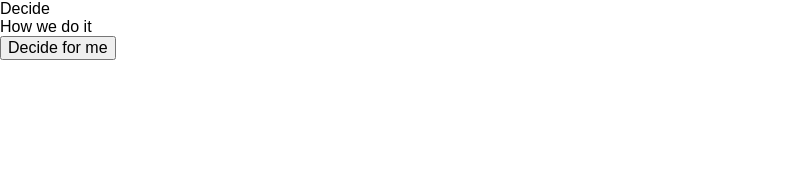
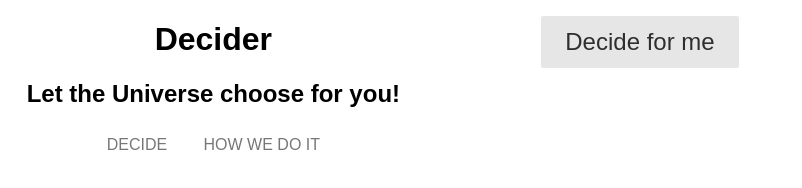
Before and after one commit to tayllan/decider, a plain HTML site: page index.html in a window 1280 px wide. Shown: the whole page, without its empty margins (0-802 px from the left). Drawn offline with Linux system fonts and the light colour scheme.

Commit message:
Initial shot at a better layout

```diff
--- /dev/null
+++ b/css/main.css
@@ -0,0 +1,21 @@
+body {
+	text-align: center;
+}
+
+img {
+	width: 500px;
+	height: 500px;
+}
+
+p {
+	font-weight: bold;
+	color: red;
+}
+
+#how-message {
+	color: black;
+}
+
+.button-xlarge {
+	font-size: 150%;
+}
--- a/index.html
+++ b/index.html
@@ -4,18 +4,26 @@
 		<meta charset="utf-8">
 		<title>Decider</title>
 		<link rel="stylesheet" type="text/css" href="css/pure-min.css">
+		<link rel="stylesheet" type="text/css" href="css/main.css">
 	</head>
 
 	<body>
-		<nav>
-			<div id="nav-decide">Decide</div>
-			<div id="nav-how">How we do it</div>
-		</nav>
-		<div id="main">
-			<button id="decide"></button>
-			<p id="message"></p>
-		</div>
-
+		<div class="pure-g">
+			<div class="pure-u-1-3">
+				<h1>Decider</h1>
+				<h2>Let the Universe choose for you!</h2>
+				<nav class="pure-menu pure-menu-horizontal">
+					<div class="pure-menu-heading pure-menu-link" id="nav-decide">Decide</div>
+					<div class="pure-menu-heading pure-menu-link" id="nav-how">How we do it</div>
+				</nav>
+			</div>
+			<div class="pure-u-1-3">
+				<p></p>
+				<div id="main">
+					<button class="pure-button" id="decide"></button>
+					<p id="message"></p>
+				</div>
+			</div>
 		<script src="js/main.js"></script>
 	</body>
 </html>
--- a/js/main.js
+++ b/js/main.js
@@ -38,6 +38,7 @@ window.onload = function() {
 		var button = document.createElement('button');
 		button.id = 'decide';
 		button.innerHTML = get_random_element(messages);
+		button.className = 'button-xlarge pure-button';
 		return button;
 	};
 	var get_decide_div = function() {
@@ -75,6 +76,7 @@ window.onload = function() {
 	nav_how.addEventListener('click', function(event) {
 		clear_main_div();
 		var p = document.createElement('p');
+		p.id = 'how-message';
 		p.innerHTML = 'How the Decider makes its decision:';
 		main.appendChild(p);
 		main.appendChild(get_how_comic());
```
